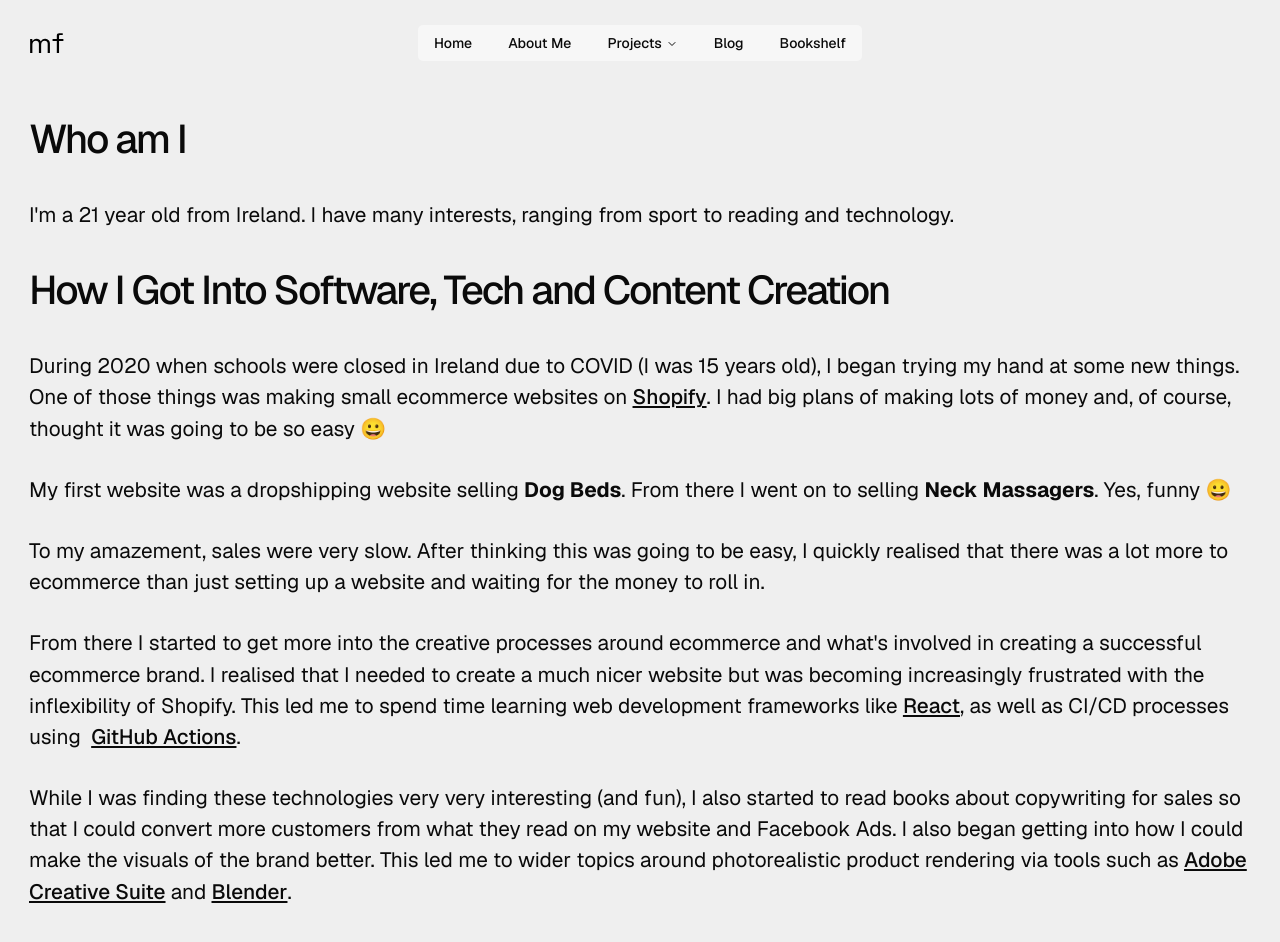
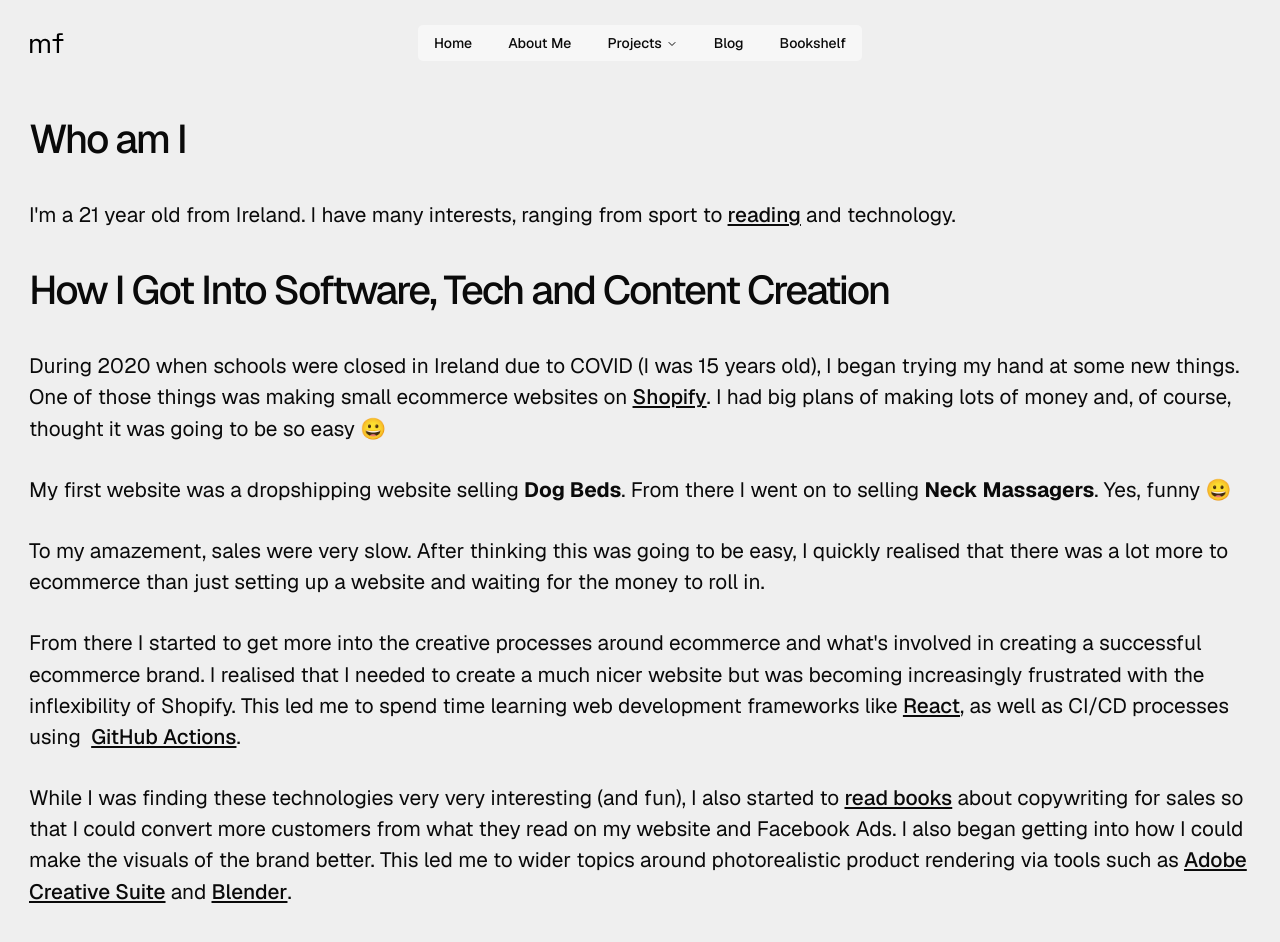
Before and after one commit to mikeyfennelly1/mfennelly.dev, a Next.js app: page /about-me in a window 1280 px wide. Shown: the top 942 px of the page. Built offline with nearby package versions, Linux system fonts and the light colour scheme.

Commit message:
hyperlink visibility

```diff
--- a/src/app/about-me/page.tsx
+++ b/src/app/about-me/page.tsx
@@ -14,7 +14,7 @@ interface AboutMeInterface {
 const AboutMeSections: AboutMeSectionInterface[] = [
     {
         title: "Who am I",
-        content: <p>I'm a 21 year old from Ireland. I have many interests, ranging from sport to reading and technology.</p>
+        content: <p>I'm a 21 year old from Ireland. I have many interests, ranging from sport to <Link href="/bookshelf" className={"bold accent1 underline"}>reading</Link> and technology.</p>
     },
     {
         title: "How I Got Into Software, Tech and Content Creation\n",
@@ -38,7 +38,7 @@ const AboutMeSections: AboutMeSectionInterface[] = [
                 &nbsp;<Link href="https://github.com/features/actions" target="_blank" className={"bold accent1 underline"}>GitHub Actions</Link>.
             </p>
             <p className="medium-bottom-separator">
-                While I was finding these technologies very very interesting (and fun), I also started to read books about copywriting for sales so that I could convert more customers
+                While I was finding these technologies very very interesting (and fun), I also started to <Link href="/bookshelf" className={"bold accent1 underline"}>read books</Link> about copywriting for sales so that I could convert more customers
                 from what they read on my website and Facebook Ads. I also began getting into how I could make the visuals of the brand better.
                 This led me to wider topics around photorealistic product rendering via tools such as <Link href={"https://www.adobe.com/"} target="_blank" className={"bold accent1 underline"}>Adobe Creative Suite</Link>
                 &nbsp;and <Link href="https://www.blender.org/" target="_blank" className={"bold accent1 underline"}>Blender</Link>.
```
